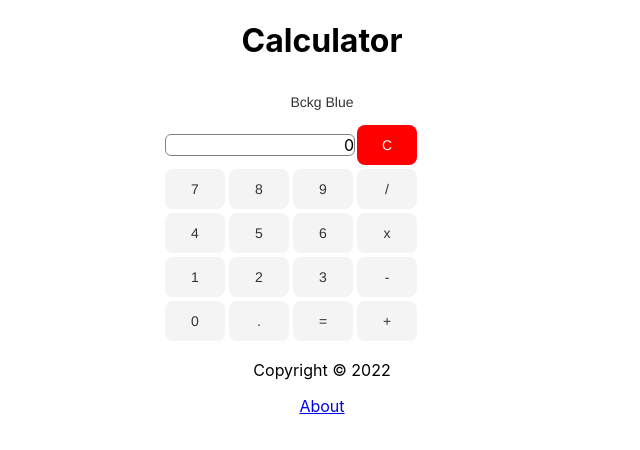
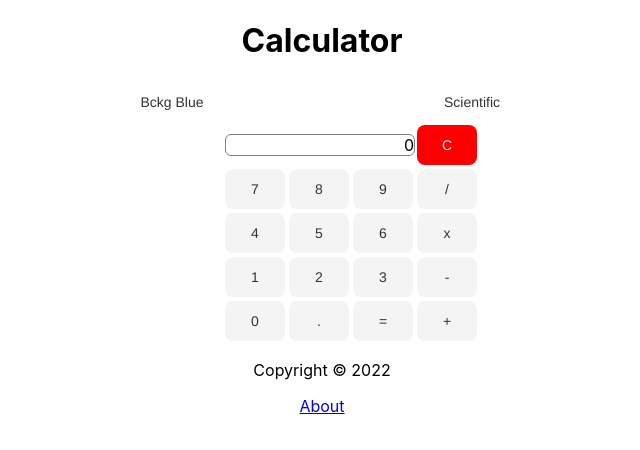
Before and after one commit to josecome/calculator-reactjs, a React (Create React App) app: page / in a window 1280 px wide. Shown: the top 450 px of the page, without its empty margins (318-958 px from the left). Built offline with nearby package versions, Linux system fonts and the light colour scheme.

Commit message:
Scientific calculator template and functions added

```diff
--- a/src/App.css
+++ b/src/App.css
@@ -2,7 +2,7 @@
   text-align: center;
   margin-top: 30px;
   margin: auto;
-  width: 50%;
+  width: 400px;
 }
 
 .App-logo {
--- a/src/components/Button.js
+++ b/src/components/Button.js
@@ -1,10 +1,10 @@
 import PropTypes from 'prop-types'
 
-const Button = ({ color, text, onClick }) => {
+const Button = ({ color, text, onClick, p }) => {
   return (
     <button
       onClick={onClick}
-      style={{ backgroundColor: color, width: '100px' }}
+      style={{ backgroundColor: color, width: '100px', float: p }}
       className='btn'
     >
       {text}
--- a/src/components/Header.js
+++ b/src/components/Header.js
@@ -9,6 +9,7 @@ const Header = ({ title, backGroundClr, changeBckg }) => {
           color={backGroundClr ? 'blue' : 'white'}
           text={backGroundClr ? 'Bckg White' : 'Bckg Blue'}
           onClick={changeBckg}
+          p={'left'}
         />
     </header>
   )
--- a/src/components/Scientific_Calculator.js
+++ b/src/components/Scientific_Calculator.js
@@ -1,4 +1,4 @@
-import { useState, useEffect } from 'react';
+import { useState } from 'react';
 //import Button from './Button'
 import "./style.css";
 
@@ -65,7 +65,7 @@ const Calculator = () => {
          <table>
          <tbody>
             <tr>
-            <td colSpan="3">
+            <td colSpan="5">
                     <div id="lbl">
                         <label>{nmbr}</label>
                     </div>
@@ -90,6 +90,9 @@ const Calculator = () => {
                 <td>
                     <button className="oper" onClick={addNmber}>sin</button>
                 </td>
+                <td>
+                    <button className="oper" onClick={addNmber}>Pi</button>
+                </td>
             </tr>
             <tr>
                 <td>
@@ -106,6 +109,9 @@ const Calculator = () => {
                 </td>
                 <td>
                     <button className="oper" onClick={addNmber}>cons</button>
+                </td>
+                <td>
+                    <button className="oper" onClick={addNmber}>e</button>
                 </td>
             </tr>
             <tr>
@@ -124,6 +130,9 @@ const Calculator = () => {
                 <td>
                     <button className="oper" onClick={addNmber}>log</button>
                 </td>
+                <td>
+                    <button className="oper" onClick={addNmber}>Exp</button>
+                </td>
             </tr>
             <tr>
                 <td>
@@ -141,6 +150,9 @@ const Calculator = () => {
                 <td>
                     <button className="oper" onClick={addNmber}>ln</button>
                 </td>
+                <td>
+                    <button className="oper" onClick={addNmber}>x!</button>
+                </td>
             </tr>
             </tbody>
          </table>
--- a/src/views/Home.js
+++ b/src/views/Home.js
@@ -1,9 +1,20 @@
+import { useState } from 'react';
 import Calculator from '../components/Calculator'
+import S_Calculator from '../components/Scientific_Calculator'
+import Button from '../components/Button'
 
 const Home = () => {
+  const [calc, setCalc] = useState(false);
     return (
       <div>
-        <Calculator />
+        <Button
+          color={'white'}
+          text={calc ? 'Standard' : 'Scientific'}
+          onClick={() => setCalc(!calc)}
+          p={'right'}
+        /><br /><br />
+        { !calc && <Calculator /> }
+        { calc && <S_Calculator /> }
       </div>
     )
 }
```
